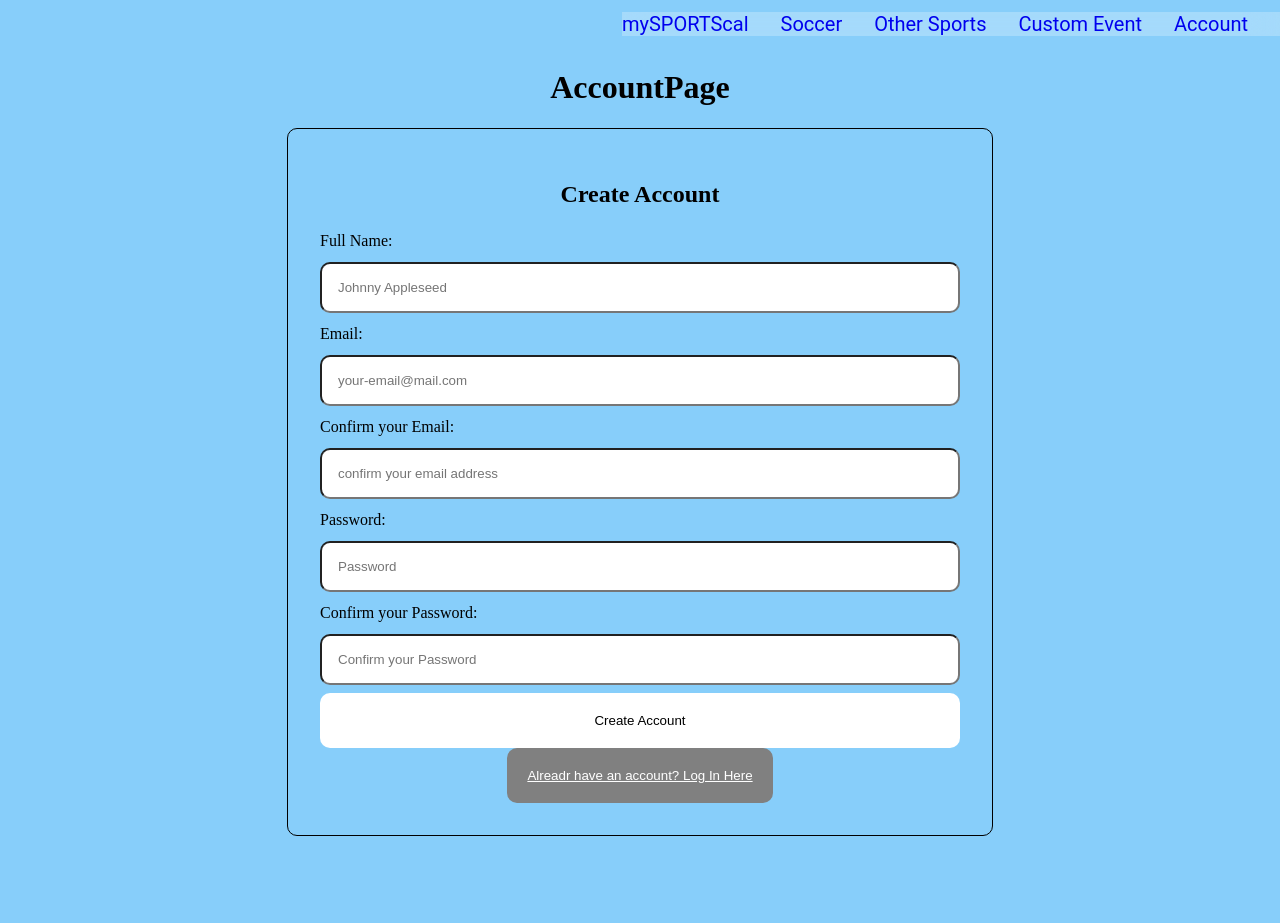
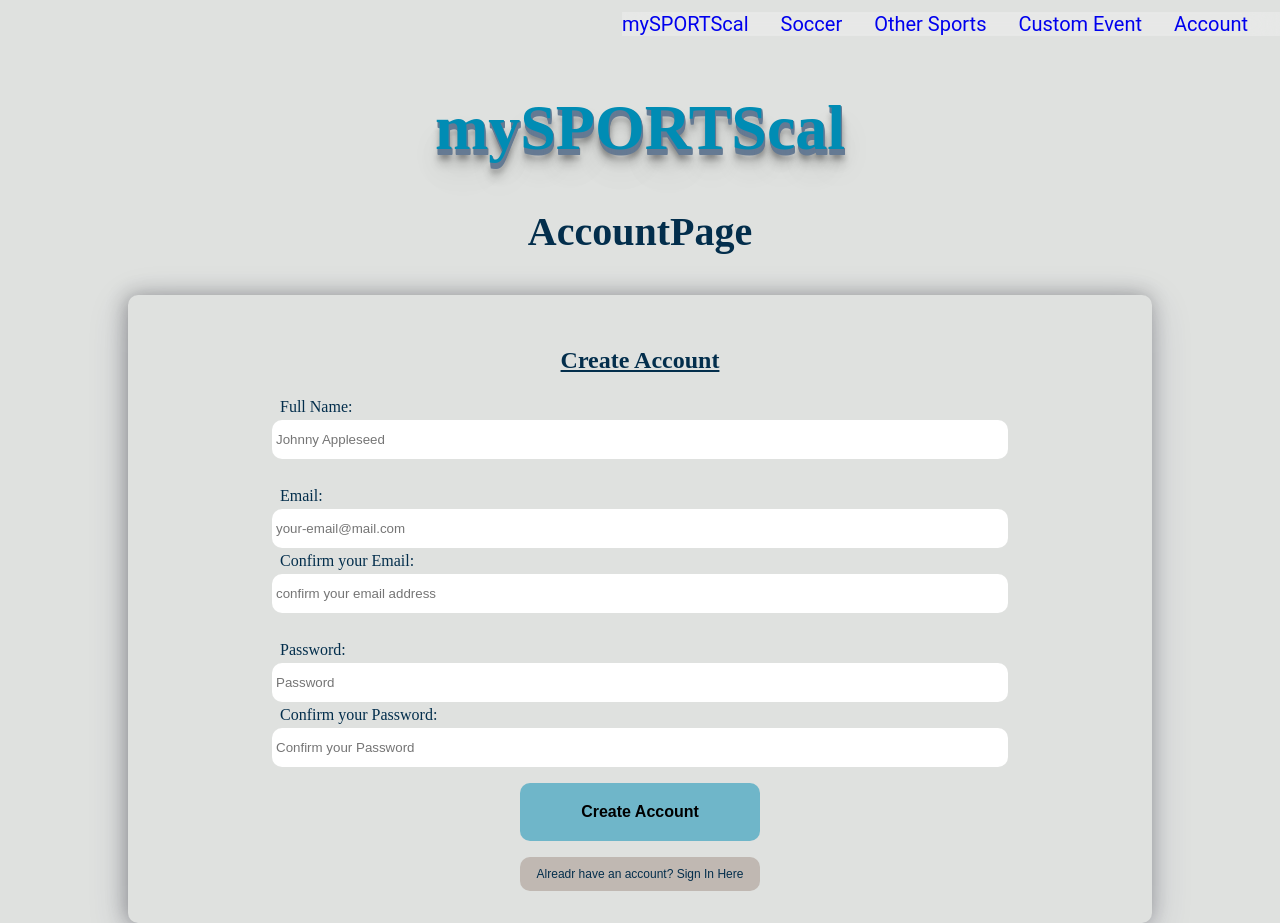
Before and after one commit to farrell-dan/mySportsCal---final-project, a React (Create React App) app in the folder client/: page /account in a window 1280 px wide. Both pictures are taken after a click on the button "Don't have an account? Create An Account Here". Before the commit the page ends 836 px from the top, so only its background shows below. Built offline with nearby package versions, Linux system fonts and the light colour scheme.

Commit message:
Starting CSS Update

```diff
--- a/client/public/styles.css
+++ b/client/public/styles.css
@@ -1,5 +1,25 @@
 body {
     margin: 0;
     border: 0;
-    background-color: lightskyblue;
+    background-color: #dfe1df;
+    color: #032e4c;
 }
+
+h1{
+    font-size: 4rem;
+    color: #008cb4;
+    text-shadow: 1px 1px 0px #657a93,
+               1px 2px 0px #657a93,
+               1px 3px 0px #657a93,
+               1px 4px 0px #657a93,
+               1px 5px 0px #657a93,
+               1px 6px 0px #657a93,
+               1px 10px 5px rgba(16, 16, 16, 0.3),
+               1px 15px 10px rgba(16, 16, 16, 0.2),
+               1px 20px 30px rgba(16, 16, 16, 0.1),
+               1px 25px 50px rgba(16, 16, 16, 0.05);
+}
+
+h3{
+    font-size: 2.5rem;
+}
--- a/client/src/components/AccountStuff/AccountPage.js
+++ b/client/src/components/AccountStuff/AccountPage.js
@@ -29,7 +29,8 @@ const AccountPage = () => {
 	};
 	return (
 		<div>
-			<h1>AccountPage</h1>
+<h1>mySPORTScal</h1>
+			<h3>AccountPage</h3>
 			{renderAuthForm()}
 		</div>
 	);
--- a/client/src/components/AccountStuff/CreateAccount.js
+++ b/client/src/components/AccountStuff/CreateAccount.js
@@ -1,5 +1,6 @@
 import React, { useState } from "react";
 import { useAuth } from "./AuthProvider";
+import styled from 'styled-components';
 
 const CreateAccount = (props) => {
 	const [email, setEmail] = useState("");
@@ -78,7 +79,8 @@ const CreateAccount = (props) => {
 						onChange={(event) => setFullName(event.target.value)}
 						required
 					/>
-					<label htmlFor="email">Email:</label>
+
+					<EmailLabel htmlFor="email">Email:</EmailLabel>
 					<input
 						value={email}
 						type="email"
@@ -91,10 +93,12 @@ const CreateAccount = (props) => {
 						}}
 						required
 					/>
-					<label htmlFor="emailConfirmation">Confirm your Email:</label>
+					<ErrorBox>
+					<ConfLabel htmlFor="emailConfirmation">Confirm your Email:</ConfLabel>
 					{emailMatchError && (
-						<p className="error-message">Emails do not match</p>
+						<ErrorMessage className="error-message">Emails do not match</ErrorMessage>
 					)}
+					</ErrorBox>
 					<input
 						value={emailConfirmation}
 						type="email"
@@ -104,7 +108,7 @@ const CreateAccount = (props) => {
 						onChange={handleEmailConfirmationChange}
 					/>
 
-					<label htmlFor="password">Password:</label>
+					<PasswordLabel htmlFor="password">Password:</PasswordLabel>
 					<input
 						value={password}
 						type="password"
@@ -114,10 +118,12 @@ const CreateAccount = (props) => {
 						onChange={(event) => setPassword(event.target.value)}
 						required
 					/>
-					<label htmlFor="passwordConfirmation">Confirm your Password:</label>
+					<ErrorBox>
+					<ConfLabel htmlFor="passwordConfirmation">Confirm your Password:</ConfLabel>
 					{passwordMatchError && (
-						<p className="error-message">Passwords do not match</p>
+						<ErrorMessage className="error-message">Passwords do not match</ErrorMessage>
 					)}
+					</ErrorBox>
 					<input
 						value={passwordConfirmation}
 						type="password"
@@ -136,7 +142,7 @@ const CreateAccount = (props) => {
 					className="link-btn"
 					onClick={() => props.onFormSwitch("login")}
 				>
-					Alreadr have an account? Log In Here
+					Alreadr have an account? Sign In Here
 				</button>
 			</div>
 		</div>
@@ -144,3 +150,32 @@ const CreateAccount = (props) => {
 };
 
 export default CreateAccount;
+
+const ErrorMessage = styled.p`
+  padding: 0 2rem;
+  color: #008cb4;
+  margin: 0;
+`;
+
+const ConfLabel = styled.label`
+width: auto;
+margin: 0;
+padding:0;
+`;
+
+const ErrorBox = styled.div`
+width: 75%;
+margin: 0 auto;
+display: flex;
+flex-direction: row;
+justify-content: flex-start;
+padding: 0.25rem 1rem
+  `;
+
+  const EmailLabel = styled.label`
+  margin-top: 1.5rem
+  `;
+
+const PasswordLabel = styled.label`
+margin-top: 1.5rem
+`;
--- a/client/src/components/AccountStuff/Forms.css
+++ b/client/src/components/AccountStuff/Forms.css
@@ -1,43 +1,76 @@
-div{
+div {
 	text-align: center;
 	justify-content: center;
 	align-items: center;
-
 }
-.container{
-    width: 50%;
+.container {
+	width: 75%;
 	margin: 0 auto;
 	padding: 2rem;
-    border: 1px solid black;
+	/* border: 1px solid black; */
 	border-radius: 10px;
+	box-shadow: 0 10px 40px rgba(50, 50, 93, 0.2), -2px 0 20px rgba(0, 0, 0, 0.3) !important;
 }
 
-.auth-form-container, .login-form, .create-account-form {
+.auth-form-container,
+.login-form,
+.create-account-form {
 	display: flex;
 	flex-direction: column;
 }
 
 label {
+	width: 75%;
+	margin: 0 auto;
 	text-align: left;
 	padding: 0.25rem 0;
 }
 
 input {
-    margin: 0.5rem 0;
-    padding: 1rem;
+	width: 75%;
+	margin: 0 auto;
+	padding: 0.75rem;
+	padding-left: 0.25rem;
+	border: none;
 	border-radius: 10px;
 }
 
-button{
+button {
 	border: none;
-    background-color: white;
+	background-color: rgba(0, 140, 180, 0.5);
 	padding: 20px;
 	border-radius: 10px;
 	cursor: pointer;
+	width: 25%;
+	margin: 1rem auto;
+	font-size: 1rem;
+	font-weight: 550;
+}
+button:disabled {
+	opacity: 0.75;
+	cursor: not-allowed;
+}
+
+button:not(:disabled):hover {
+	background-color: #032e4c;
+	color: rgba(0, 140, 180, 1);
 }
 
 .link-btn {
-    background: grey;
-    color: white;
+	font-weight: 350;
+	font-size: 0.75rem;
+	padding: 10px;
+	background: #c0b8b2;
+	color: #032e4c;
+	text-decoration: none;
+	margin: 0 auto;
+}
+
+.link-btn:hover {
+	background-color: #032e4c;
+	color: #c0b8b2;
+}
+
+h2 {
 	text-decoration: underline;
 }
--- a/client/src/components/AccountStuff/Login.js
+++ b/client/src/components/AccountStuff/Login.js
@@ -43,7 +43,7 @@ const Login = (props) => {
 
 	return (
 		<div className="container">
-			<h2> Log In</h2>
+			<h2> Sign In</h2>
 
 			{emailNotExist && (
 				<div style={{ color: "red", marginBottom: "10px" }}>
@@ -53,7 +53,7 @@ const Login = (props) => {
 
 			<div className="auth-form-contianer">
 				<form className="login-form" onSubmit={handleSubmit}>
-					<label htmlFor="email">Email</label>
+					<label htmlFor="email">Email:</label>
 					<input
 						value={email}
 						type="email"
@@ -63,7 +63,7 @@ const Login = (props) => {
 						onChange={(event) => setEmail(event.target.value)}
 					/>
 
-					<label htmlFor="password">Password</label>
+					<label htmlFor="password">Password:</label>
 					<input
 						value={password}
 						type="password"
@@ -72,11 +72,9 @@ const Login = (props) => {
 						name="password"
 						onChange={(event) => setPassword(event.target.value)}
 					/>
-					<button type="submit">Log In</button>
+					<button type="submit">Sign In</button>
 				</form>
-				<p>
-					Lost password <a href="x"> Click Here</a>
-				</p>
+
 				<button
 					className="link-btn"
 					onClick={() => props.onFormSwitch("create-account")}
--- a/client/src/components/Sports/Custom Event.js
+++ b/client/src/components/Sports/Custom Event.js
@@ -1,7 +1,8 @@
 const CustomEvent = () => {
 	return (
 		<>
-			<h1>Create your own Event</h1>
+		<h1>mySPORTScal</h1>
+			<h2>Create your own Event</h2>
 			<p>coming soon!</p>
 		</>
 	);
--- a/client/src/components/Sports/OtherSports.js
+++ b/client/src/components/Sports/OtherSports.js
@@ -18,6 +18,8 @@ const OtherSports = () => {
 	];
 
 	return (
+		<>
+		<h1>mySPORTScal</h1>
 		<div className="leagues-container">
 			{leagues.map((league) => (
 				<LeagueContainer key={league.name}>
@@ -46,6 +48,7 @@ const OtherSports = () => {
 				</LeagueContainer>
 			))}
 		</div>
+		</>
 	);
 };
 
--- a/client/src/components/Sports/Soccer/Soccer.js
+++ b/client/src/components/Sports/Soccer/Soccer.js
@@ -18,6 +18,8 @@ const SoccerHome = () => {
 	];
 
 	return (
+		<>
+		<h1>mySPORTScal</h1>
 		<div className="leagues-container">
 			{leagues.map((league) => (
 				<LeagueContainer key={league.name}>
@@ -46,6 +48,7 @@ const SoccerHome = () => {
 				</LeagueContainer>
 			))}
 		</div>
+		</>
 	);
 };
 
```
Lines whose indentation alone changed are shown as unchanged.
